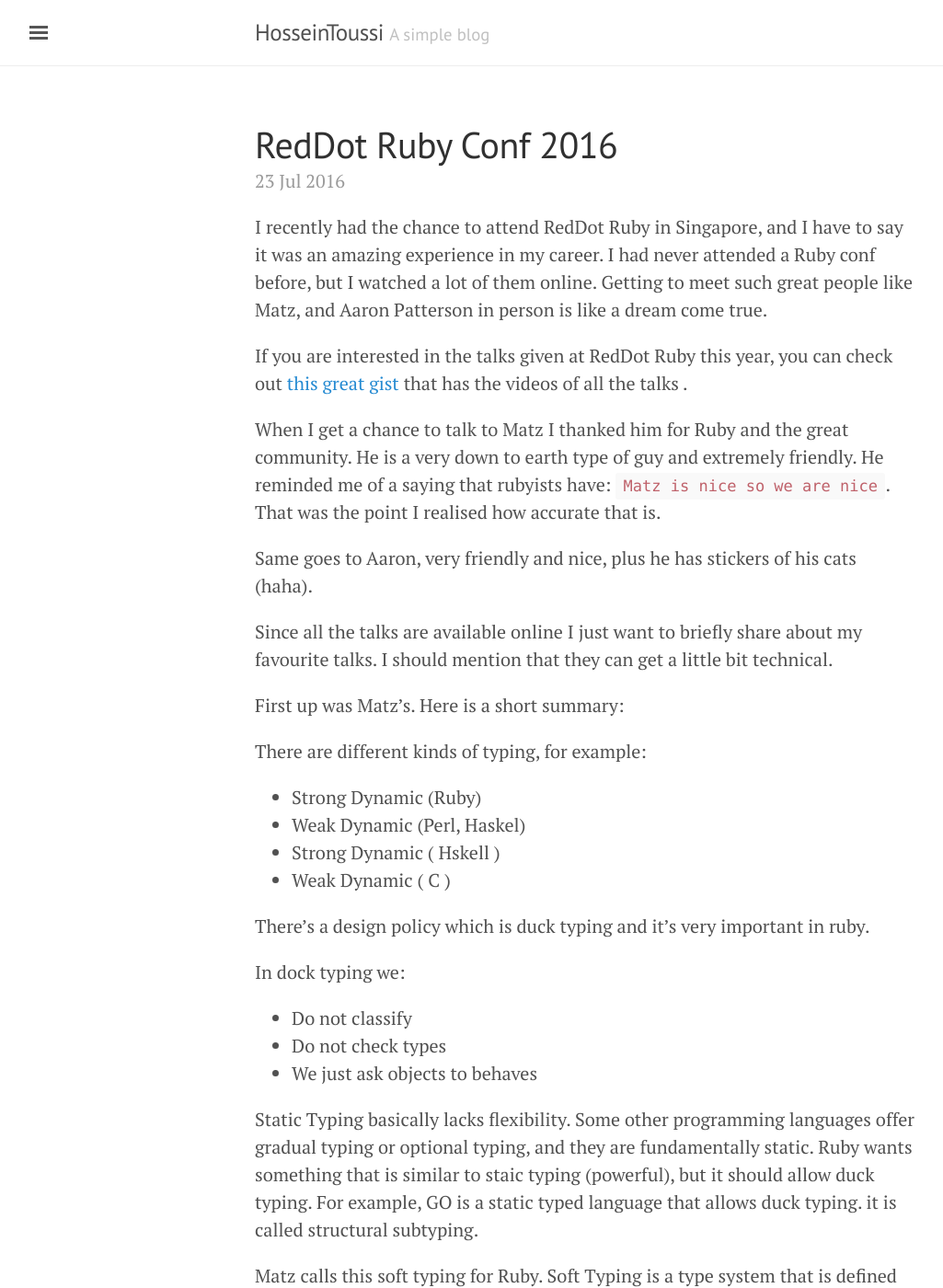
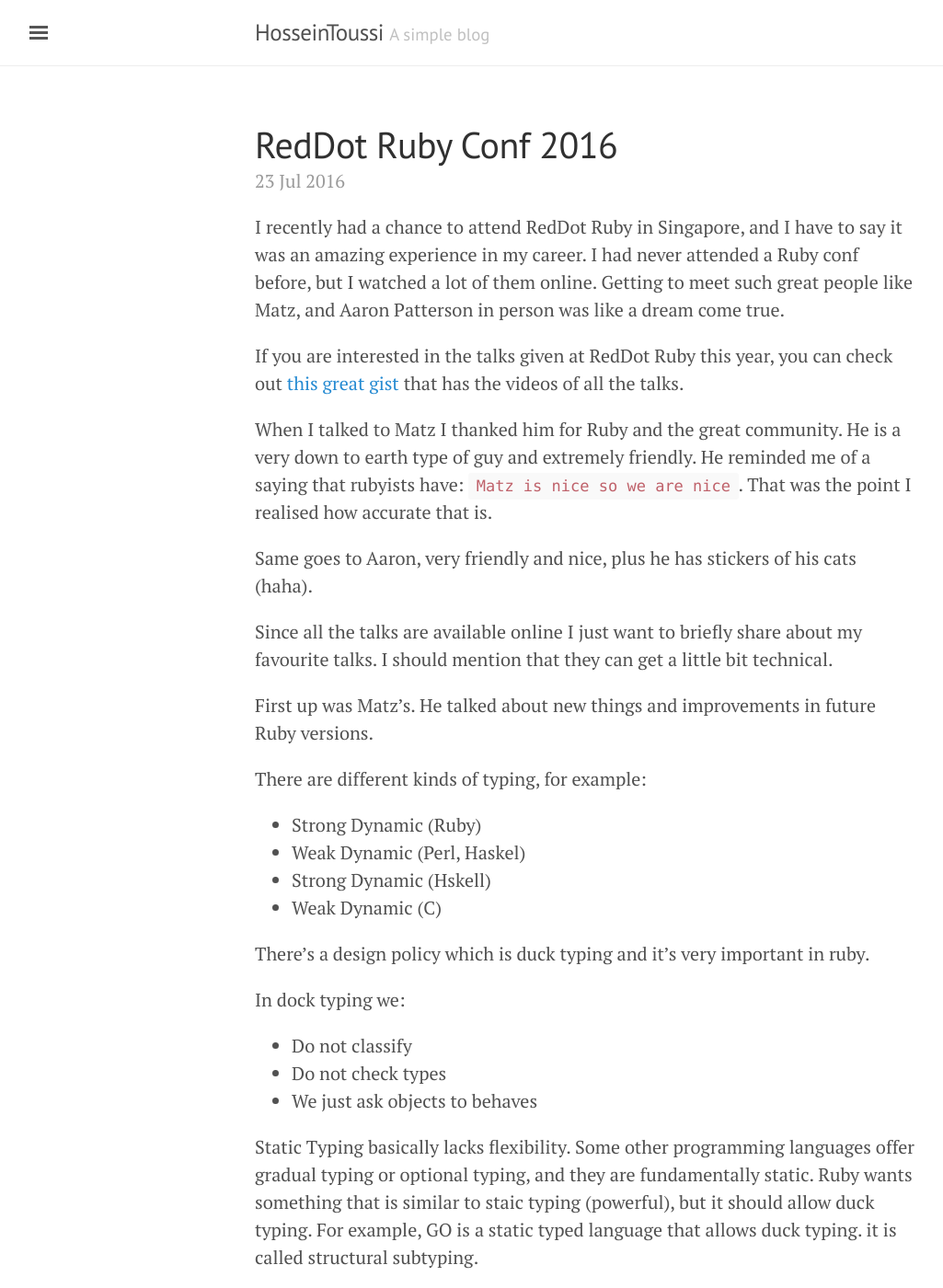
Before and after one commit to hosseintoussi/hosseintoussi.github.io, a Jekyll site: the page built from _posts/2016-07-23-RedDotRubyConf-2016.markdown, in a window 1280 px wide and 1400 px high. Shown: the whole window at 92% size, without its empty margins (3-1028 px from the left). Built offline with Jekyll 4.4.1, drawn with Linux system fonts in a browser that asks for light colours.

Commit message:
minor changes

```diff
--- a/_posts/2016-07-23-RedDotRubyConf-2016.markdown
+++ b/_posts/2016-07-23-RedDotRubyConf-2016.markdown
@@ -4,24 +4,24 @@ title:  "RedDot Ruby Conf 2016"
 date:   2016-07-23 19:47:41
 categories: conf
 ---
-I recently had the chance to attend RedDot Ruby in Singapore, and I have to say it was an amazing experience in my career. I had never attended a Ruby conf before, but I watched a lot of them online. Getting to meet such great people like Matz, and Aaron Patterson in person is like a dream come true.
+I recently had a chance to attend RedDot Ruby in Singapore, and I have to say it was an amazing experience in my career. I had never attended a Ruby conf before, but I watched a lot of them online. Getting to meet such great people like Matz, and Aaron Patterson in person was like a dream come true.
 
-If you are interested in the talks given at RedDot Ruby this year, you can check out [this great gist](https://gist.github.com/cheeaun/43843c8b1c764825b9f3d63ed8f5bd78) that has the videos of all the talks .
+If you are interested in the talks given at RedDot Ruby this year, you can check out [this great gist](https://gist.github.com/cheeaun/43843c8b1c764825b9f3d63ed8f5bd78) that has the videos of all the talks.
 
-When I get a chance to talk to Matz I thanked him for Ruby and the great community. He is a very down to earth type of guy and extremely friendly. He reminded me of a saying that rubyists have: `Matz is nice so we are nice`. That was the point I realised how accurate that is.
+When I talked to Matz I thanked him for Ruby and the great community. He is a very down to earth type of guy and extremely friendly. He reminded me of a saying that rubyists have: `Matz is nice so we are nice`. That was the point I realised how accurate that is.
 
 Same goes to Aaron, very friendly and nice, plus he has stickers of his cats (haha).
 
 Since all the talks are available online I just want to briefly share about my favourite talks. I should mention that they can get a little bit technical.
 
-First up was Matz’s. Here is a short summary:
+First up was Matz’s. He talked about new things and improvements in future Ruby versions.
 
 There are different kinds of typing, for example:
 
 - Strong Dynamic (Ruby)
 - Weak Dynamic (Perl, Haskel)
-- Strong Dynamic ( Hskell )
-- Weak Dynamic ( C )
+- Strong Dynamic (Hskell)
+- Weak Dynamic (C)
 
 There’s a design policy which is duck typing and it's very important in ruby.
 
```
Also changed, not shown: 4 other files.
